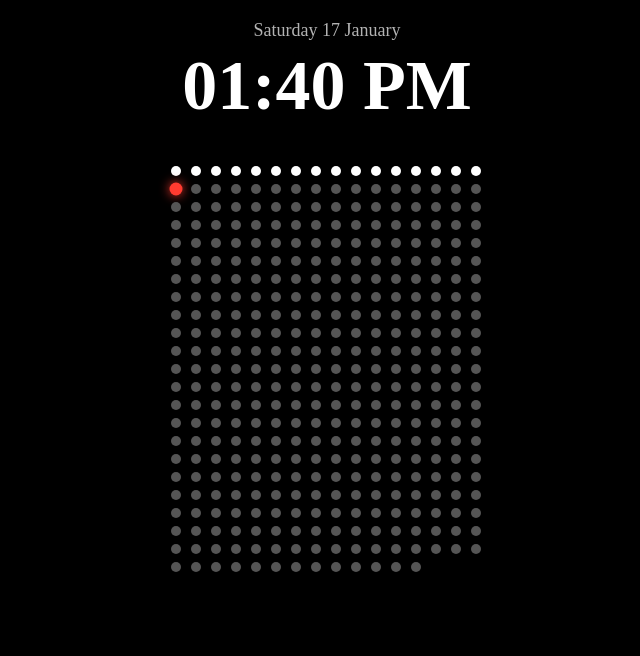
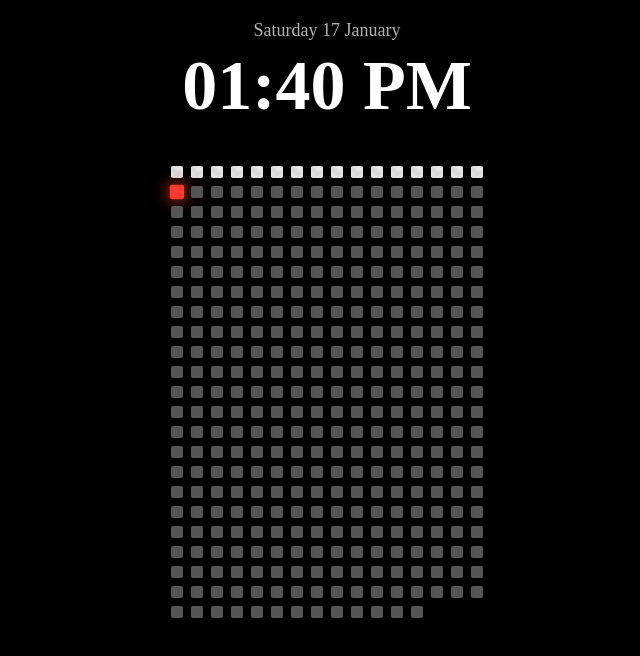
Before and after one commit to Arjunx29/365-days-wallpaper, a React (Vite) app: page / in a window 1280 px wide. Shown: the top 656 px of the page, without its empty margins (313-953 px from the left). Built offline with nearby package versions, Linux system fonts and the light colour scheme.

Commit message:
Update dot colors and animations

```diff
--- a/src/App.css
+++ b/src/App.css
@@ -92,3 +92,114 @@ html, body {
   grid-column: 1 / -1;
   height: 6px;
 }
+
+
+.dot {
+  width: 12px;
+  height: 12px;
+  border-radius: 2px; /* Slightly rounded edges, NOT circle */
+  transition: background 0.3s ease, transform 0.3s ease;
+}
+/* .dot.past {
+  background: none;
+  border: 2px dashed white;
+} */
+
+
+.dot.past {
+  background: #eaeaea;
+  border-radius: 2px;
+  position: relative;
+  overflow: hidden;
+  animation: ashFade 1.2s ease forwards;
+}
+.dot.past::before {
+  content: "";
+  position: absolute;
+  inset: 0;
+  background:
+    radial-gradient(circle at 20% 30%, rgba(0,0,0,0.15) 0%, transparent 40%),
+    radial-gradient(circle at 70% 60%, rgba(0,0,0,0.12) 0%, transparent 45%),
+    radial-gradient(circle at 40% 80%, rgba(0,0,0,0.1) 0%, transparent 50%);
+  opacity: 0;
+  animation: ashDust 1.2s ease forwards;
+}
+.dot.past::after {
+  content: "";
+  position: absolute;
+  inset: 0;
+  background: linear-gradient(
+    120deg,
+    transparent 30%,
+    rgba(0,0,0,0.35) 50%,
+    transparent 70%
+  );
+  transform: translateX(-120%);
+  animation: ashWipe 1.2s ease forwards;
+}
+@keyframes ashFade {
+  0% {
+    opacity: 1;
+    transform: scale(1);
+    background: #ffffff;
+  }
+  50% {
+    background: #bdbdbd;
+  }
+  100% {
+    opacity: 0.35;
+    background: #7a7a7a;
+  }
+}
+
+@keyframes ashDust {
+  40% {
+    opacity: 0.3;
+  }
+  100% {
+    opacity: 0.6;
+  }
+}
+
+@keyframes ashWipe {
+  0% {
+    transform: translateX(-120%);
+    opacity: 0;
+  }
+  50% {
+    opacity: 0.4;
+  }
+  100% {
+    transform: translateX(120%);
+    opacity: 0;
+  }
+}
+
+
+
+
+
+.dot.today {
+  background-color: #ff3b30;
+  border: none;
+  transform: scale(1.2);
+  box-shadow: 0 0 12px #ff3b30;
+}
+.dot.future {
+  background-color: #555;
+  border: none;
+}
+.dot.past {
+  animation: fadeBroken 0.8s ease forwards;
+}
+
+@keyframes fadeBroken {
+  from {
+    opacity: 0.4;
+    transform: scale(0.8);
+  }
+  to {
+    opacity: 1;
+    transform: scale(1);
+  }
+}
```
Also changed, not shown: git.txt (added).
